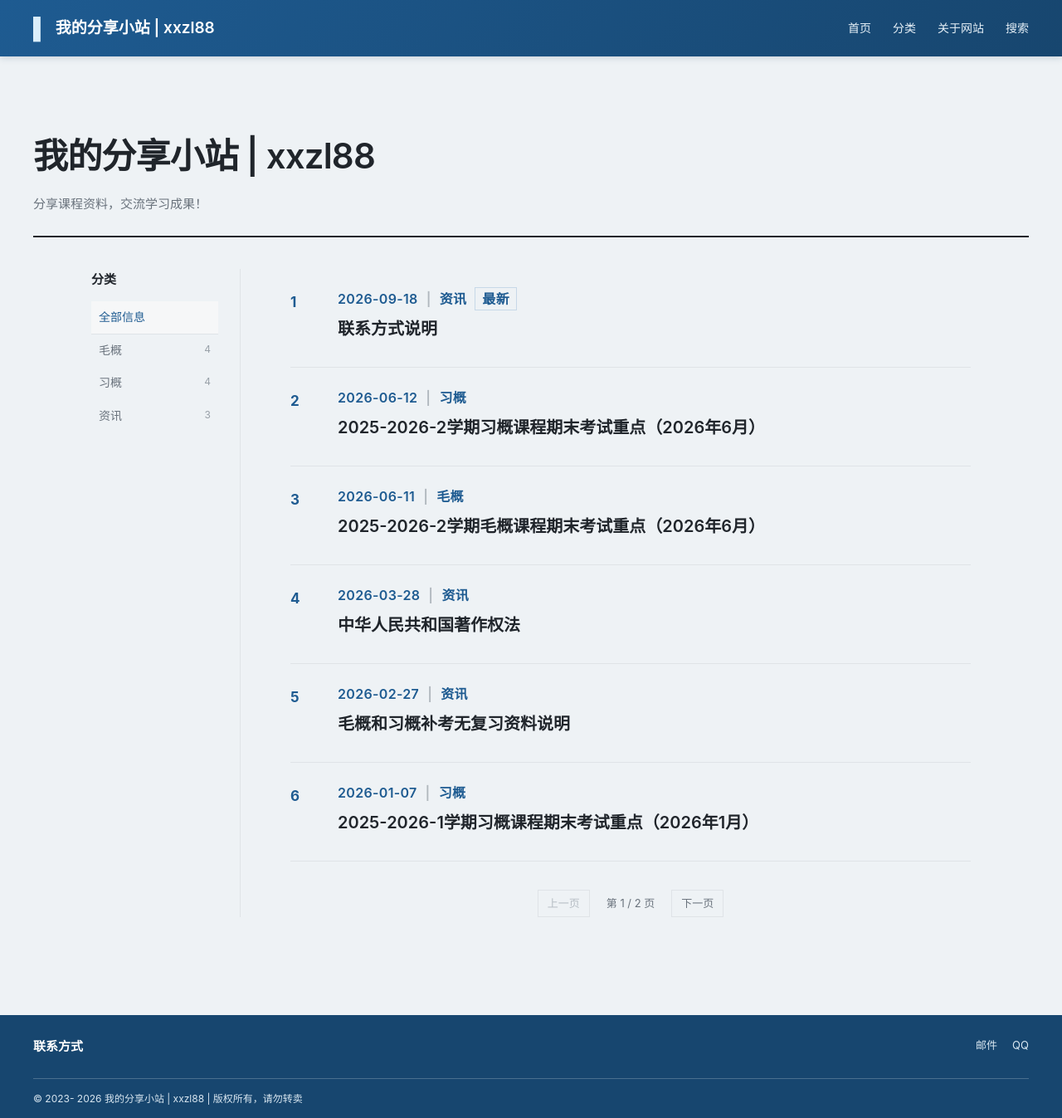
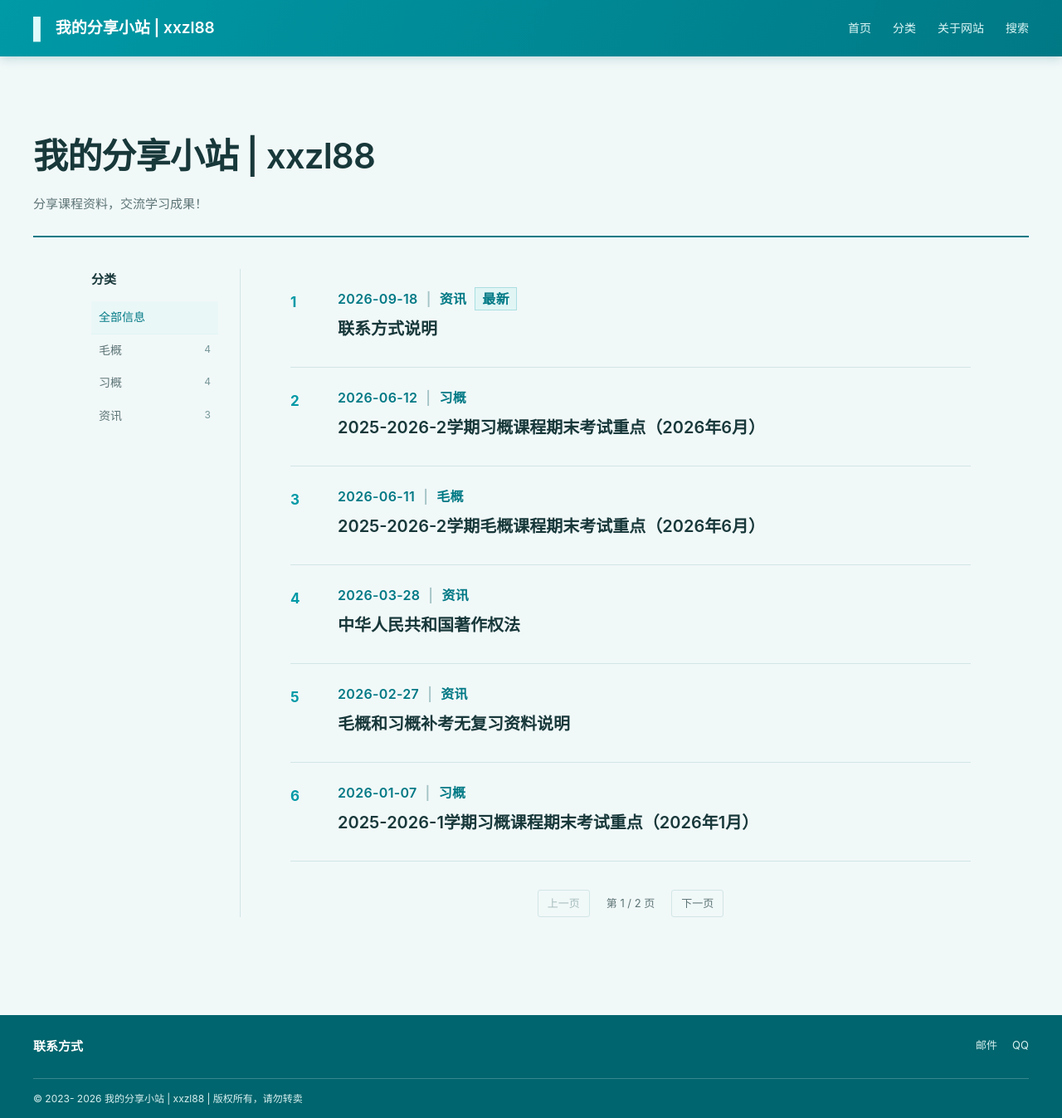
Before and after one commit to xxzl88/csu, a Jekyll site: the page built from index.html, in a window 1280 px wide. Shown: the whole page at 83% size. Built offline with Jekyll 4.4.1, drawn with Linux system fonts in a browser that asks for light colours; the list of posts is cut into pages by our own code.

Commit message:
Update main.css

```diff
--- a/assets/css/main.css
+++ b/assets/css/main.css
@@ -1,28 +1,41 @@
-:root { --bg:#eef2f5; --surface:#fff; --soft:#f6f7f8; --text:#20252b; --muted:#69727c; --line:#dfe3e7; --accent:#1e5b91; --accent-dark:#17466f; --serif:Georgia,"Noto Serif SC","Songti SC",serif; --sans:-apple-system,BlinkMacSystemFont,"Segoe UI","PingFang SC","Microsoft YaHei",sans-serif; }
+:root {
+  --bg:#f1f8f8;
+  --surface:#fff;
+  --soft:#eaf7f7;
+  --text:#18383a;
+  --muted:#5d7476;
+  --line:#d2e6e6;
+  --accent:#0099a6;
+  --accent-dark:#007985;
+  --accent-deep:#00656e;
+  --accent-pale:#e1f5f5;
+  --on-accent:#fff;
+  --serif:Georgia,"Noto Serif SC","Songti SC",serif;
+  --sans:-apple-system,BlinkMacSystemFont,"Segoe UI","PingFang SC","Microsoft YaHei",sans-serif;
+}
 * { box-sizing:border-box; }
 html { scroll-behavior:smooth; }
 body { margin:0; background:var(--bg); color:var(--text); font:15px/1.75 var(--sans); }
 a { color:inherit; text-decoration:none; }
+a:focus-visible,button:focus-visible,input:focus-visible { outline:3px solid var(--accent-pale); outline-offset:2px; }
 .container {
   width:min(1200px,calc(100% - 80px));
   margin:auto;
 }
 .skip-link { position:fixed; left:12px; top:-60px; z-index:9; padding:7px 12px; background:var(--accent); color:#fff; }
 .skip-link:focus { top:12px; }
-.site-header { border-bottom:0; background:linear-gradient(120deg,#1e5b91,#17466f); box-shadow:0 2px 8px rgba(20,57,87,.16); }
+.site-header { border-bottom:0; background:linear-gradient(120deg,var(--accent),var(--accent-dark)); box-shadow:0 3px 12px rgba(0,101,110,.2); }
 .nav-wrap { min-height:68px; display:flex; align-items:center; justify-content:space-between; }
-.brand { display:flex; align-items:center; gap:9px; color:#fff; font-size:19px; font-weight:600; }
-.brand-mark { color:#dbeefa; font-size:25px; line-height:1; }
-.site-nav { display:flex; align-items:center; gap:26px; color:#e7f1f8; font-size:14px; }
-.site-nav a:hover { color:#fff; }
-.menu-toggle { display:none; border:1px solid rgba(255,255,255,.65); background:transparent; color:#fff; padding:4px 9px; }
+.brand { display:flex; align-items:center; gap:9px; color:var(--on-accent); font-size:19px; font-weight:600; }
+.brand-mark { color:#dffafa; font-size:25px; line-height:1; }
+.site-nav { display:flex; align-items:center; gap:26px; color:#def7f7; font-size:14px; }
+.site-nav a:hover { color:var(--on-accent); }
+.menu-toggle { display:none; border:1px solid rgba(255,255,255,.65); background:transparent; color:var(--on-accent); padding:4px 9px; }
 .page-content { min-height:calc(100vh - 220px); padding-top:28px; padding-bottom:28px; }
-.notice-intro { display:flex; justify-content:space-between; align-items:end; gap:30px; border-bottom:2px solid var(--text); padding:55px 0 25px; }
+.notice-intro { display:flex; justify-content:space-between; align-items:end; gap:30px; border-bottom:2px solid var(--accent-dark); padding:55px 0 25px; }
 .eyebrow { margin:0 0 8px; color:var(--accent); font-size:11px; font-weight:700; letter-spacing:.12em; }
 .notice-intro h1 { margin:0; font-size:clamp(28px,4vw,42px); font-weight:600; letter-spacing:-.02em; }
 .notice-intro p:not(.eyebrow) { margin:8px 0 0; color:var(--muted); }
-.notice-date { border-left:3px solid var(--accent); padding-left:14px; color:var(--text); text-align:right; font-size:14px; line-height:1.9; }
-.notice-date span { color:var(--muted); font-size:12px; }
 .board-layout {
   display:grid;
   grid-template-columns:180px minmax(0,820px);
@@ -34,15 +47,13 @@ a { color:inherit; text-decoration:none; }
 .side-section { margin-bottom:35px; }
 .side-section h2 { margin:0 0 13px; font-size:15px; font-weight:600; }
 .side-section a { display:flex; justify-content:space-between; border-bottom:1px solid transparent; padding:7px 9px; color:var(--muted); font-size:14px; }
-.side-section a:hover,.side-section a.active { border-bottom-color:var(--line); background:var(--soft); color:var(--accent); }
-.side-section a span { color:#98a0a8; font-size:12px; }
-.side-note { border-top:1px solid var(--line); padding-top:20px; }
-.side-note p { margin:0; color:var(--muted); font-size:13px; }
+.side-section a:hover,.side-section a.active { border-bottom-color:var(--accent-pale); background:var(--soft); color:var(--accent-dark); }
+.side-section a span { color:#77989a; font-size:12px; }
 .list-heading { display:flex; justify-content:space-between; align-items:center; margin-bottom:10px; }
 .list-heading h2 { margin:0; font-size:21px; font-weight:600; }
 .list-heading a { color:var(--accent); font-size:13px; }
-.notice-item { display:grid; grid-template-columns:42px minmax(0,1fr) 34px; gap:15px; align-items:start; border-bottom:1px solid var(--line); padding:22px 8px 22px 0; }
-.notice-item:hover { background:linear-gradient(90deg,transparent,#fafbfc); }
+.notice-item { display:grid; grid-template-columns:42px minmax(0,1fr); gap:15px; align-items:start; border-bottom:1px solid var(--line); padding:22px 8px 22px 0; }
+.notice-item:hover { background:linear-gradient(90deg,transparent,var(--soft)); }
 .notice-index {
   padding-top:4px;
   color:var(--accent);
@@ -59,29 +70,27 @@ a { color:inherit; text-decoration:none; }
   align-items:center;
   flex-wrap:wrap;
   gap:10px;
-  color:#1e5b91;
+  color:var(--accent-dark);
   font-size:16px;
   font-weight:600;
   letter-spacing:.02em;
 }
-.separator { color:#b1b8be; }
-.notice-label {border:1px solid #c7d8e8;padding:2px 8px;color:var(--accent);font-size:16px;font-weight:600;line-height:1.4;}
-.notice-arrow { padding-top:18px; color:var(--accent); font-size:22px; }
-.notice-arrow:hover { color:var(--accent-dark); }
+.separator { color:#a4c4c6; }
+.notice-label {border:1px solid #abdfe1;padding:2px 8px;background:var(--accent-pale);color:var(--accent-dark);font-size:16px;font-weight:600;line-height:1.4;}
 .pagination { display:flex; justify-content:center; align-items:center; gap:20px; margin-top:34px; color:var(--muted); font-size:13px; }
-.pagination a,.pagination .disabled { border:1px solid var(--line); padding:4px 11px; }
-.pagination a:hover { border-color:var(--accent); color:var(--accent); }
-.pagination .disabled { color:#b6bdc4; }
+.pagination a,.pagination .disabled { border:1px solid var(--line); border-radius:3px; padding:4px 11px; }
+.pagination a:hover { border-color:var(--accent); background:var(--accent-pale); color:var(--accent-dark); }
+.pagination .disabled { color:#a6bcbd; }
 .empty-state { border:1px solid var(--line); padding:35px; color:var(--muted); }
 .empty-state h3 { margin-top:0; color:var(--text); }
-.site-footer { border-top:0; background:#17466f; color:#d9e7f1; }
+.site-footer { border-top:0; background:var(--accent-deep); color:#d8f0f0; }
 .footer-wrap { display:flex; justify-content:space-between; gap:30px; padding:25px 0; }
-.footer-wrap strong { color:#fff; font-size:15px; font-weight:600; }
+.footer-wrap strong { color:var(--on-accent); font-size:15px; font-weight:600; }
 .footer-wrap p { margin:3px 0 0; font-size:12px; }
 .footer-links { display:flex; gap:18px; font-size:13px; }
-.footer-links a:hover { color:#fff; }
+.footer-links a:hover { color:var(--on-accent); }
 .copyright { border-top:1px solid rgba(255,255,255,.22); padding:13px 0; font-size:12px; }
-.article-page,.standard-page { background:#fff; padding:65px max(40px,5vw) 90px; box-shadow:0 3px 14px rgba(28,49,67,.08); }
+.article-page,.standard-page { background:var(--surface); border-radius:8px; padding:65px max(40px,5vw) 90px; box-shadow:0 4px 18px rgba(0,101,110,.09); }
 .article-header,.standard-header { max-width:1000px; margin:0 auto 42px; }
 .article-header h1,
 .standard-header h1 {
@@ -112,14 +121,14 @@ a { color:inherit; text-decoration:none; }
   width:100%;
   max-width:1000px;
   margin:0 auto;
-  color:#252525;
+  color:#20383a;
   font-family:"Times New Roman", Times, FangSong, "FangSong_GB2312", STFangsong, "Noto Serif CJK SC", "Songti SC", serif;
   font-size:18px;
   line-height:2;
 }
 .article-body h2 {
   margin:42px 0 16px;
-  color:#1d2833;
+  color:#07545a;
   font-family:"Microsoft YaHei", "PingFang SC", sans-serif;
   font-size:22px;
   line-height:1.5;
@@ -129,7 +138,7 @@ a { color:inherit; text-decoration:none; }
 
 .article-body h3 {
   margin:32px 0 14px;
-  color:#2b3946;
+  color:#17676c;
   font-family:"Microsoft YaHei", "PingFang SC", sans-serif;
   font-size:19px;
   line-height:1.6;
@@ -150,32 +159,13 @@ a { color:inherit; text-decoration:none; }
 .article-qrcode img { display:block; width:180px; height:180px; margin:auto; background:#fff; }
 .article-body blockquote { border-left:3px solid var(--accent); margin:24px 0; padding:4px 18px; color:var(--muted); }
 .article-body code { background:var(--soft); padding:2px 5px; font-size:.9em; }
-.article-body pre { overflow:auto; border:1px solid var(--line); padding:16px; background:#f5f6f7; }
+.article-body pre { overflow:auto; border:1px solid var(--line); padding:16px; background:var(--soft); }
 .article-body pre code { background:none; }
-.article-aside {
-  color:var(--muted);
-  font-size:16px;
-  font-weight:600;
-}
-.article-aside>a {
-  display:inline-block;
-  color:var(--accent);
-  padding:8px 12px;
-  border:1px solid var(--accent);
-  border-radius:4px;
-  transition:.2s;
-}
-.article-aside>a:hover {
-  background:var(--accent);
-  color:#fff;
-}
-.aside-block { border-top:1px solid var(--line); margin-top:30px; padding-top:15px; }
-.tag-list { display:flex; flex-wrap:wrap; gap:6px; color:var(--accent); }
 .standard-page .article-body { max-width:760px; margin:auto; }
 .standard-header { text-align:center; }
 .topic-filters { display:flex; flex-wrap:wrap; gap:7px; margin-bottom:25px; }
-.topic-filter { border:1px solid var(--line); border-radius:2px; padding:6px 13px; background:#fff; color:var(--muted); cursor:pointer; font:inherit; font-size:13px; }
-.topic-filter:hover,.topic-filter.active { border-color:var(--accent); background:var(--accent); color:#fff; }
+.topic-filter { border:1px solid var(--line); border-radius:4px; padding:6px 13px; background:var(--surface); color:var(--muted); cursor:pointer; font:inherit; font-size:13px; }
+.topic-filter:hover,.topic-filter.active { border-color:var(--accent); background:var(--accent); color:var(--on-accent); }
 .topic-results { display:block; }
 .topic-item { border-top:1px solid var(--line); padding:22px 0; }
 .topic-item .post-meta { margin-bottom:9px; font-size:16px; font-weight:700; }
@@ -183,8 +173,8 @@ a { color:inherit; text-decoration:none; }
 .topic-item h3 a:hover { color:var(--accent); }
 .topic-item p { margin:0; color:var(--muted); font-size:13px; }
 .search-box-wrap { position:relative; max-width:760px; margin:0 auto 30px; }
-.search-input { width:100%; border:1px solid #cbd1d6; border-radius:2px; outline:none; padding:12px 40px 12px 14px; background:#fff; color:var(--text); font:inherit; }
-.search-input:focus { border-color:var(--accent); }
+.search-input { width:100%; border:1px solid var(--line); border-radius:4px; outline:none; padding:12px 40px 12px 14px; background:var(--surface); color:var(--text); font:inherit; }
+.search-input:focus { border-color:var(--accent); box-shadow:0 0 0 3px var(--accent-pale); }
 .search-icon { position:absolute; right:14px; top:8px; color:var(--accent); font-size:24px; }
 .search-results { max-width:760px; margin:auto; }
 .search-result { border-bottom:1px solid var(--line); padding:18px 0; }
@@ -195,8 +185,8 @@ a { color:inherit; text-decoration:none; }
 .not-found h1 { margin:0; font-size:42px; }
 .not-found p { color:var(--muted); }
 .sr-only { position:absolute; width:1px; height:1px; overflow:hidden; clip:rect(0,0,0,0); }
-@media (max-width:760px) { .notice-intro{display:block;padding-top:38px}.notice-date{text-align:left;margin-top:20px;display:inline-block}.board-layout{grid-template-columns:1fr;gap:30px}.board-sidebar{border-right:0;border-bottom:1px solid var(--line);padding:0 0 18px}.side-section{margin:0}.side-section a{display:inline-flex;margin-right:7px;border:1px solid var(--line);padding:4px 9px}.side-note{display:none}.article-page,.standard-page{padding:42px 22px 60px}.article-layout{display:block}.article-aside{margin-top:35px}.article-header h1,.standard-header h1{font-size:30px}.article-header .post-meta{margin-top:18px;font-size:15px}.article-body{font-size:16px;line-height:1.9}.article-body h2{font-size:20px}.article-body h3{font-size:18px}.topic-results{grid-template-columns:1fr} }
-@media (max-width:560px) { .container{width:calc(100% - 28px)}.menu-toggle{display:block}.site-nav{display:none;position:absolute;left:14px;right:14px;top:58px;flex-direction:column;align-items:stretch;gap:0;border:1px solid var(--line);padding:7px;background:#fff}.site-nav.open{display:flex}.site-nav a{padding:7px 10px}.nav-wrap{min-height:60px}.footer-wrap{display:block}.footer-links{margin-top:15px}.notice-item{grid-template-columns:28px minmax(0,1fr) 20px;gap:8px}.notice-index{font-size:13px}.notice-main h3{font-size:16px}.notice-arrow{display:none;} }
+@media (max-width:760px) { .notice-intro{display:block;padding-top:38px}.board-layout{grid-template-columns:1fr;gap:30px}.board-sidebar{border-right:0;border-bottom:1px solid var(--line);padding:0 0 18px}.side-section{margin:0}.side-section a{display:inline-flex;margin-right:7px;border:1px solid var(--line);padding:4px 9px}.article-page,.standard-page{padding:42px 22px 60px}.article-layout{display:block}.article-header h1,.standard-header h1{font-size:30px}.article-header .post-meta{margin-top:18px;font-size:15px}.article-body{font-size:16px;line-height:1.9}.article-body h2{font-size:20px}.article-body h3{font-size:18px}.topic-results{grid-template-columns:1fr} }
+@media (max-width:560px) { .container{width:calc(100% - 28px)}.menu-toggle{display:block}.site-nav{display:none;position:absolute;left:14px;right:14px;top:58px;flex-direction:column;align-items:stretch;gap:0;border:1px solid var(--line);padding:7px;background:#fff}.site-nav.open{display:flex}.site-nav a{padding:7px 10px}.nav-wrap{min-height:60px}.footer-wrap{display:block}.footer-links{margin-top:15px}.notice-item{grid-template-columns:28px minmax(0,1fr);gap:8px}.notice-index{font-size:13px}.notice-main h3{font-size:16px} }
 @media (max-width:560px) { .site-nav{color:var(--text)}.site-nav a:hover{background:var(--soft);color:var(--accent)} }
 @media print {
   .skip-link {
```
